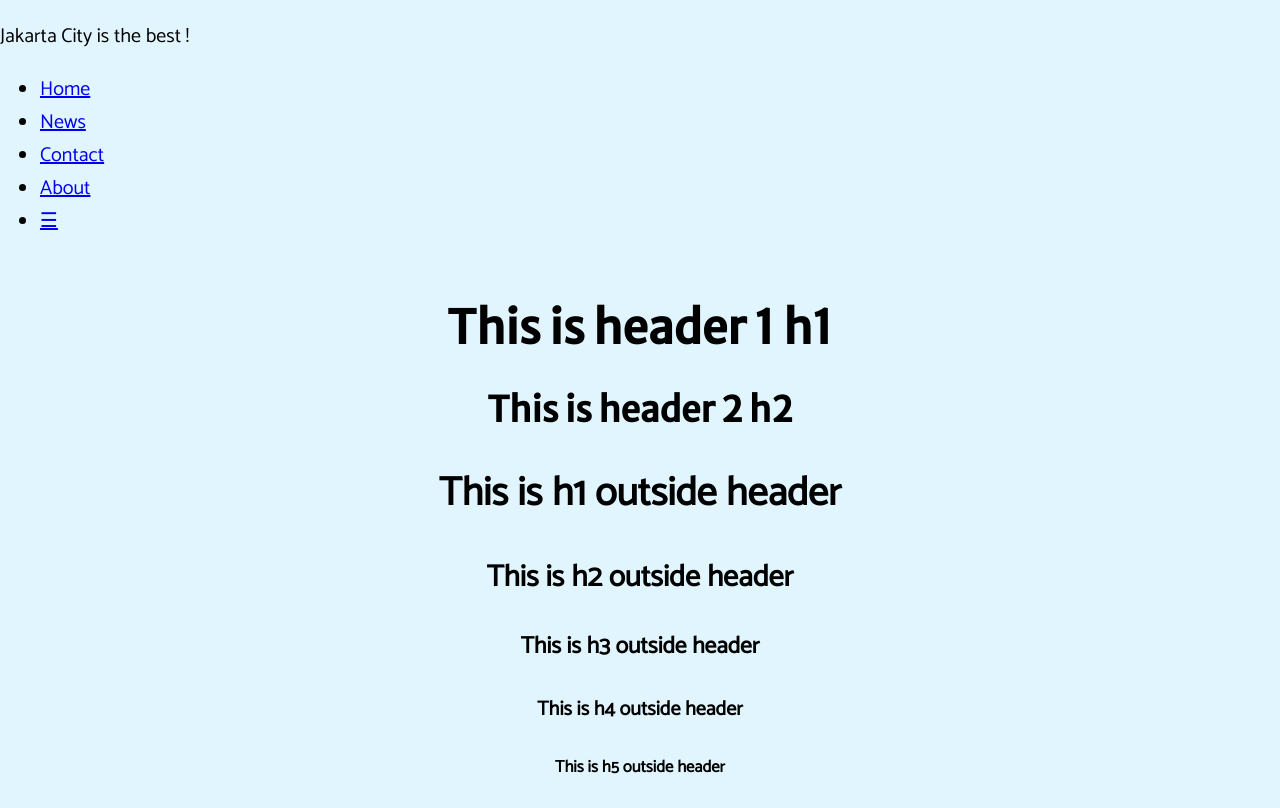
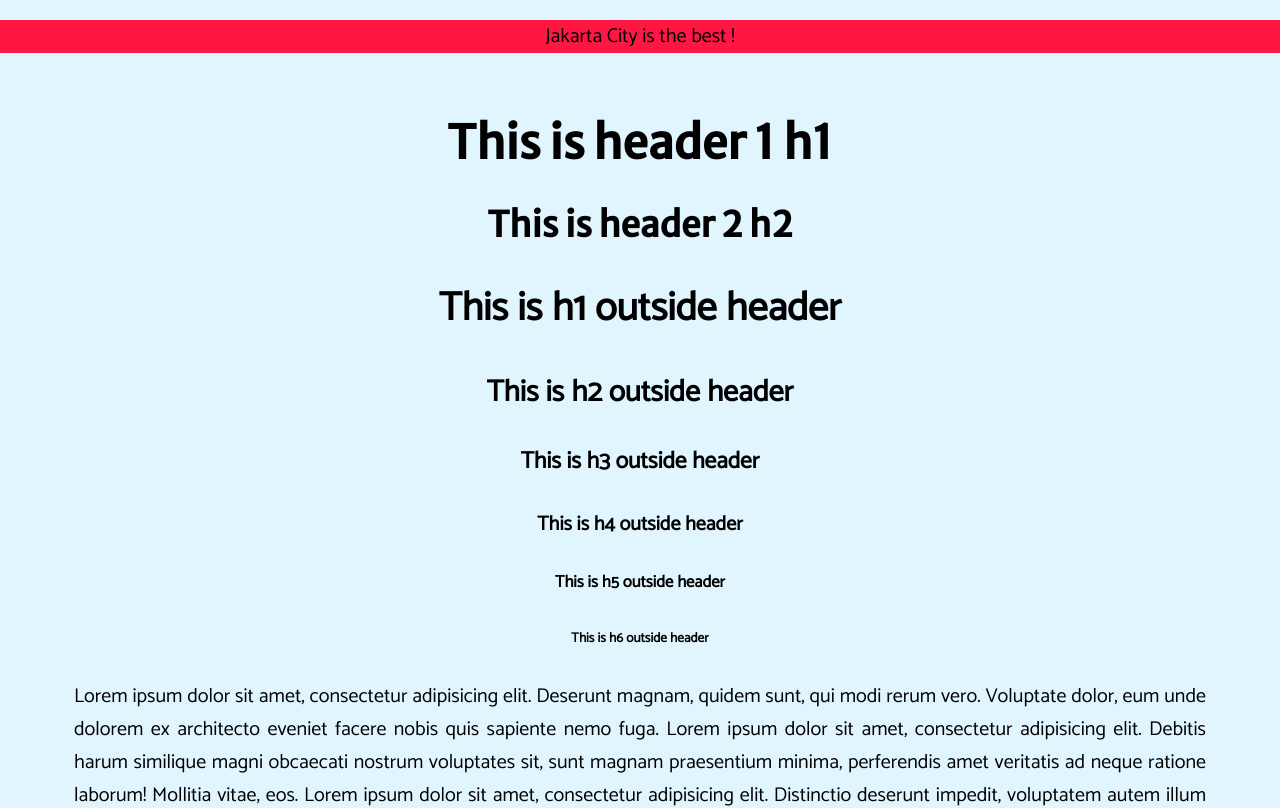
Before and after one commit to blanford-fox-2016/my-css-framework, a plain HTML site: page index.html in a window 1280 px wide. Shown: the top 808 px of the page. Drawn offline with Linux system fonts and the light colour scheme.

Commit message:
need more option

```diff
--- a/index.html
+++ b/index.html
@@ -10,18 +10,9 @@
 </head>
 
 <body>
-  <div class="banner">
+  <div class="banner bg-l-red text-center">
   <p>Jakarta City is the best !</p>
   </div>
-  <ul class="navbar">
- <li><a href="#home">Home</a></li>
- <li><a href="#news">News</a></li>
- <li><a href="#contact">Contact</a></li>
- <li><a href="#about">About</a></li>
- <li class="icon">
-   <a href="javascript:void(0);" onclick="myFunction()">&#9776;</a>
- </li>
-</ul>
     <div class="container text-center">
         <header>
             <h1>This is header 1 h1</h1>
@@ -54,7 +45,7 @@
             <div class="md-2-3 bg-white">md-2-3</div>
             <div class="md-1-3 bg-l-yellow">md-1-3</div>
         </div>
-        <div class="jumbotron bg-l-yellow">
+        <div class="jumbotron">
 
           <div class="row">
             <table>
@@ -115,11 +106,6 @@
     <button class='button bg-red'>Button Example</button>
   </div>
 </div>
-<!-- <div class="row">
-  <div class="md-1-3"> -->
-    <img class='img-circle' src="./kitten.jpg" alt="./kitten.jpg">
-  <!-- </div>
-</div> -->
 
 
         </div>
--- a/index.styl
+++ b/index.styl
@@ -5,6 +5,7 @@
   box-sizing: border-box;
 
 body
+  margin-top: 0px;
   font-family: 'Catamaran', cursive;
   font-size: 20px
   background-color: #e1f5fe
@@ -73,7 +74,7 @@ button
   border-radius: 16px;
 
 .banner
-  margin-top: 0;
+  margin-top: 0px;
   padding: 10px;
   float: left;
   text-align: center;
```
